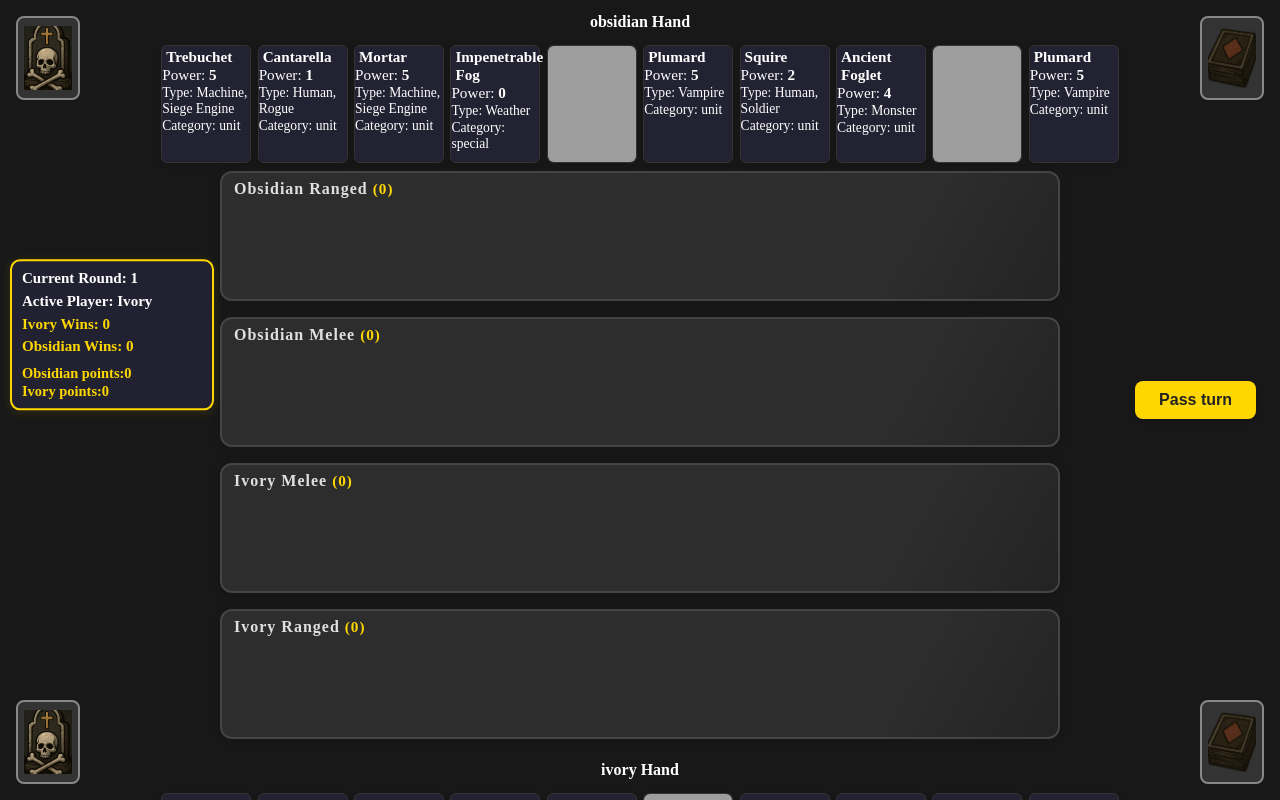
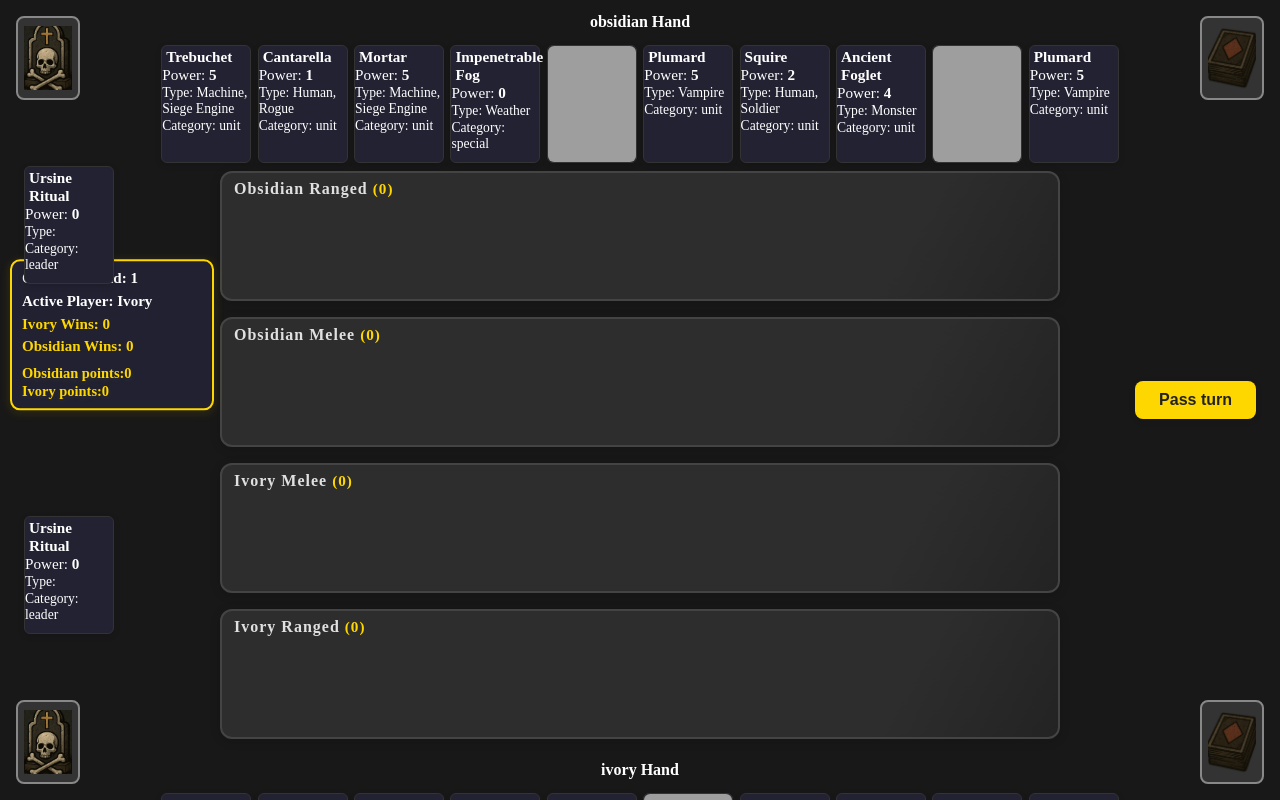
Before and after one commit to RizkyV/Gwent-like, a React app: page /Gwent-like/1 in a window 1280 px wide. Built offline with nearby package versions, Linux system fonts and the light colour scheme; grey boxes are pictures that could not be loaded.

Commit message:
introduce leader abilities

```diff
--- a/src/core/cards.ts
+++ b/src/core/cards.ts
@@ -17,6 +17,9 @@ declare global {
 
 export function getCardDefinition(id: string): CardDefinition | null {
   return cardDefinitions.find(card => card.id === id) || null;
+}
+export function getLeaderDefinition(id: string): CardDefinition | null {
+  return leaders.find(card => card.id === id) || null;
 }
 /**
  * Helpers
@@ -786,3 +789,35 @@ export const cardDefinitions: CardDefinition[] = [
     ]
   }
 ];
+
+export const leaders: CardDefinition[] = [
+{
+    id: 'leader_ursine_ritual',
+    name: 'Ursine Ritual',
+    category: CardCategory.Leader,
+    provisionCost: 11,
+    basePower: 0,
+    baseArmor: 0,
+    types: [],
+    rarity: CardRarity.Gold,
+    colors: [CardColor.Green],
+    description: 'Whenever an enemy unit dies, boost self by 1.',
+    isToken: true,
+    tags: [],
+    sets: ['Base'],
+    isValidRow: isFriendlyRow,
+    effects: [
+      {
+        hook: HookType.OnDeath,
+        effect: (context: EffectContext) => {
+          const self = getEffectSourceCard(context.self);
+          const source = getEffectSourceCard(context.source);
+          if (!self || !source) return;
+          if(getCardController(self) !== getCardController(source)) {
+            boostCard(self, 1, context.source);
+          }
+        }
+      }
+    ]
+  }
+];
--- a/src/core/state.ts
+++ b/src/core/state.ts
@@ -1,6 +1,6 @@
 import { flipCoin } from './helpers/utils.js';
 import { ALWAYS_IVORY_START_PLAYER, ALWAYS_OBSIDIAN_START_PLAYER, CARDS_DRAWN_ROUND_1, CARDS_DRAWN_ROUND_2, CARDS_DRAWN_ROUND_3 } from './constants.js';
-import { GameState, CardInstance, PlayerRole, EffectContext, GamePhase, Zone, HookType, GameConfig, CardDefinition, RowType, Row, CardCategory, PredicateType, StatusType, EffectSource, CardPosition, RowEffectType, RowEffect, HookedEffect } from './types.js';
+import { GameState, CardInstance, PlayerRole, EffectContext, GamePhase, Zone, HookType, GameConfig, CardDefinition, RowType, Row, CardCategory, PredicateType, StatusType, EffectSource, CardPosition, RowEffectType, RowEffect, HookedEffect, GameDeck } from './types.js';
 import { getOtherPlayer, getPlayerHandSize } from './helpers/player.js';
 import { buildDeck, createCardInstance } from './helpers/deck.js';
 import { getStatusEffect } from './helpers/status.js';
@@ -11,6 +11,7 @@ import { setCardPlayingState } from '../ui/ui-helpers.js';
 
 let gameState: GameState | null = null;
 let queue: QueueEffect[] = [];
+let currentTimeStamp = 0; //anything that needs a timestamp uses this and increments
 const listeners: Array<(state: GameState | null) => void> = [];
 
 export type QueueEffect = {
@@ -39,28 +40,30 @@ export function setGameState(newState: GameState) {
   listeners.forEach(listener => listener(gameState));
 }
 
-export function resetGameState(ivoryDeck: CardDefinition[], obsidianDeck: CardDefinition[], config: GameConfig) {
+export function resetGameState(ivoryDeck: GameDeck, obsidianDeck: GameDeck, config: GameConfig) {
   setGameState({
     players: {
       ivory: {
         hand: [],
-        deck: buildDeck(ivoryDeck, PlayerRole.Ivory),
+        deck: buildDeck(ivoryDeck.cards, PlayerRole.Ivory),
         graveyard: [],
         rows: [
           { type: RowType.Melee, cards: [], player: PlayerRole.Ivory },
           { type: RowType.Ranged, cards: [], player: PlayerRole.Ivory }
         ],
+        leader: createCardInstance(ivoryDeck.leader, PlayerRole.Ivory),
         passed: false,
         roundWins: 0
       },
       obsidian: {
         hand: [],
-        deck: buildDeck(obsidianDeck, PlayerRole.Obsidian),
+        deck: buildDeck(obsidianDeck.cards, PlayerRole.Obsidian),
         graveyard: [],
         rows: [
           { type: RowType.Melee, cards: [], player: PlayerRole.Obsidian },
           { type: RowType.Ranged, cards: [], player: PlayerRole.Obsidian }
         ],
+        leader: createCardInstance(obsidianDeck.leader, PlayerRole.Obsidian),
         passed: false,
         roundWins: 0
       }
@@ -117,6 +120,10 @@ export function checkState(): void {
     }
   }
   setGameState(newState);
+}
+
+export function getTimestamp(): number {
+  return currentTimeStamp++;
 }
 
 /*
@@ -362,7 +369,7 @@ export function activateAbility(card: CardInstance, target?: EffectSource): void
 
 export function activatedAbility(card: CardInstance, cooldown?: number): void {
   const newState = { ...gameState };
-  const _card = findCardOnBoardInState(newState, card.instanceId);
+  const _card = getCardPosition(card, newState)?.card;
   _card.abilityUsed = true;
   _card.abilityCounter += 1;
   _card.abilityCooldown = cooldown ?? 0;
@@ -387,8 +394,9 @@ export function canActivateAbility(card: CardInstance): boolean {
 //returns true if default behavior (predicate doesnt change anything)
 export function checkPredicate(card: CardInstance, predicateType: PredicateType, context?: EffectContext): boolean {
   //TODO: also check statuses like hook trigger
-  //TOOD: always return true if the card is locked.
+  //TODO: always return true if the card is locked.
   const predicate = card.baseCard?.predicates?.find(predicate => predicate.type === predicateType);
+  context = { ...context, self: { kind: "card", card } };
   if (predicate) {
     return predicate.check(context);
   }
@@ -397,7 +405,7 @@ export function checkPredicate(card: CardInstance, predicateType: PredicateType,
 
 export function decrementCooldown(card: CardInstance): void {
   const newState = { ...gameState };
-  const _card = findCardOnBoardInState(newState, card.instanceId);
+  const _card = getCardPosition(card, newState)?.card;
   if (_card.abilityCooldown !== undefined && _card.abilityCooldown > 0) {
     _card.abilityCooldown -= 1;
     setGameState(newState);
@@ -491,6 +499,7 @@ export function getCardPosition(card: CardInstance, state: GameState = gameState
   let foundCardIndex = -1;
 
   // Find the card in rows, hand, or deck
+  //TODO: FIND IN LEADER
   for (const role of ['ivory', 'obsidian'] as PlayerRole[]) {
     //Row
     for (let r = 0; r < state.players[role].rows.length; r++) {
@@ -539,6 +548,13 @@ export function getCardPosition(card: CardInstance, state: GameState = gameState
         foundCardIndex = c;
         break;
       }
+    }
+    //Leader
+    const leader = state.players[role].leader;
+    if(leader.instanceId === card.instanceId) {
+      foundCard = leader;
+      owner = role;
+      zone = Zone.Leader;
     }
   }
   //Not found
@@ -598,7 +614,7 @@ export function triggerHook(
         ...context,
         self: { kind: 'card', card },
       };
-      queue.push({effect, context: scopedContext} as QueueEffect);
+      queue.push({ effect, context: scopedContext } as QueueEffect);
       //effect.effect(scopedContext);
     }
     //Trigger hooks of statuses
@@ -616,7 +632,7 @@ export function triggerHook(
         ...context,
         self: { kind: 'card', card },
       };
-      queue.push({effect, context: scopedContext} as QueueEffect);
+      queue.push({ effect, context: scopedContext } as QueueEffect);
       //effect.effect(scopedContext);
     }
   }
@@ -625,18 +641,31 @@ export function triggerHook(
     const rows = gameState.players[role].rows;
     for (const row of rows) {
       if (row && row.effects) {
-        if(row.effects.length === 0) continue;
+        if (row.effects.length === 0) continue;
         const activeRowEffect = row.effects[0];
         for (const rowEffectsEffect of activeRowEffect.effects) {
-            if( rowEffectsEffect.hook !== hook) continue;
+          if (rowEffectsEffect.hook !== hook) continue;
           const scopedContext: EffectContext = {
             ...context,
             self: { kind: 'rowEffect', type: activeRowEffect.type, row },
           };
-            queue.push({effect: rowEffectsEffect, context: scopedContext} as QueueEffect);
+          queue.push({ effect: rowEffectsEffect, context: scopedContext } as QueueEffect);
           //rowEffectsEffect.effect(scopedContext);
         }
       }
+    }
+  }
+
+  //Trigger hooks of leaders
+  for (const role of ['ivory', 'obsidian'] as PlayerRole[]) {
+    const leader = gameState.players[role].leader;
+    const leaderEffects = leader.baseCard.effects?.filter(e => e.hook === hook) || [];
+    for (const effect of leaderEffects) {
+      const scopedContext: EffectContext = {
+        ...context,
+        self: { kind: 'card', card: leader },
+      };
+      queue.push({ effect, context: scopedContext } as QueueEffect);
     }
   }
 
@@ -651,7 +680,7 @@ export function triggerHook(
 
 export function addStatus(card: CardInstance, status: StatusType, duration?: number): void {
   const newState = { ...gameState }
-  const targetCard = findCardOnBoardInState(newState, card.instanceId);
+  const targetCard = getCardPosition(card, newState)?.card;
   const newStatuses = new Map(targetCard.statuses);
 
   //Decay/Vitality interaction
@@ -692,7 +721,7 @@ export function addStatus(card: CardInstance, status: StatusType, duration?: num
 
 export function removeStatus(card: CardInstance, status: StatusType): void {
   const newState = { ...gameState }
-  const targetCard = findCardOnBoardInState(newState, card.instanceId);
+  const targetCard = getCardPosition(card, newState)?.card;
   const newStatuses = new Map(targetCard.statuses);
   newStatuses.delete(status);
   targetCard.statuses = newStatuses;
@@ -787,7 +816,7 @@ export function getRow(player: PlayerRole, type: RowType): Row | null {
 
 export function tickStatusDurations(card: CardInstance): void {
   const newState = { ...gameState };
-  card = findCardOnBoardInState(newState, card.instanceId);
+  card = getCardPosition(card, newState)?.card;
   if (!card) {
     console.warn(`Card with instanceId ${card.instanceId} not found in game state.`);
     return;
@@ -832,7 +861,7 @@ export function tickRowEffectDuration(row: Row): void {
 export function dealDamage(target: CardInstance, amount: number, source: EffectSource): void {
   const newState = { ...gameState };
   //Find the target card in the game state
-  const targetCard = findCardOnBoardInState(newState, target.instanceId);
+  const targetCard = getCardPosition(target, newState)?.card;
 
   //1 - Check for innate card effects
   //2 - Check for statuses
@@ -853,7 +882,7 @@ export function dealDamage(target: CardInstance, amount: number, source: EffectS
 export function boostCard(target: CardInstance, amount: number, source: EffectSource): void {
   const newState = { ...gameState };
   //Find the target card in the game state
-  const targetCard = findCardOnBoardInState(newState, target.instanceId);
+  const targetCard = getCardPosition(target, newState)?.card;
 
   //TODO: check for all sort of stuff
 
@@ -903,23 +932,6 @@ export function drawCard(player: PlayerRole, source?: EffectSource) {
 }
 
 /**
- * State builder helpers
- */
-export function findCardOnBoardInState(state: GameState, targetId: string): CardInstance | null {
-  for (const role of ['ivory', 'obsidian'] as PlayerRole[]) {
-    for (let r = 0; r < state.players[role].rows.length; r++) {
-      const row = state.players[role].rows[r];
-      for (let c = 0; c < row.cards.length; c++) {
-        if (row.cards[c].instanceId === targetId) {
-          return row.cards[c];
-        }
-      }
-    }
-  }
-  return null; // Card not found
-}
-
-/**
  * Console Commands
  */
 export function addCardToPlayerHand(cardId: string): CardInstance | null {
--- a/src/core/types.ts
+++ b/src/core/types.ts
@@ -1,9 +1,9 @@
 // === ENUMS & BASIC TYPES ===
 export enum PlayerRole { Ivory = 'ivory', Obsidian = 'obsidian' }
 export enum GamePhase { Draw = 'draw', Mulligan = 'mulligan', Play = 'play', RoundEnd = 'roundEnd', GameOver = 'gameOver' }
-export enum Zone { Deck = 'deck', Hand = 'hand', Graveyard = 'graveyard', RowMelee = 'melee', RowRanged = 'ranged', Exile = 'exile' }
+export enum Zone { Deck = 'deck', Hand = 'hand', Graveyard = 'graveyard', RowMelee = 'melee', RowRanged = 'ranged', Leader = 'leader', Exile = 'exile' }
 export enum RowType { Melee = 'melee', Ranged = 'ranged' }
-export enum CardCategory { Unit = 'unit', Special = 'special', Resource = 'resource' }
+export enum CardCategory { Unit = 'unit', Special = 'special', Resource = 'resource', Leader = 'leader' }
 export enum CardRarity { Bronze = 'bronze', Gold = 'gold' }
 export enum CardColor { White = 'W', Blue = 'U', Black = 'B', Red = 'R', Green = 'G' }
 export enum CardTypeCategory { Race = 'race', Class = 'class', Faction = 'faction' }
@@ -85,6 +85,7 @@ export type PlayerState = {
   hand: CardInstance[];
   deck: CardInstance[];
   graveyard: CardInstance[];
+  leader: CardInstance | null;
   passed: boolean;
   roundWins: number;
 };
@@ -100,6 +101,12 @@ export type GameState = {
   currentTurn: number;
   GameConfig: GameConfig;
 };
+
+export type GameDeck = {
+  name: string;
+  cards: CardDefinition[];
+  leader: CardDefinition | null;
+}
 
 // === ROWS ===
 export type RowEffect = {
--- a/src/ui/game-board.tsx
+++ b/src/ui/game-board.tsx
@@ -4,6 +4,8 @@ import Hand from "./hand";
 import Row from "./row";
 import { ZonePreview } from "./zone-preview";
 import { getOtherPlayer } from "../core/helpers/player";
+import HandCard from "./hand-card";
+import GameInfo from "./game-info";
 
 export type BoardProps = {
     gameState: GameState;
@@ -11,6 +13,9 @@ export type BoardProps = {
 };
 
 const GameBoard: React.FC<BoardProps> = ({ gameState, localPlayer }) => {
+    const ivoryLeader = gameState.players.ivory.leader;
+    const obsidianLeader = gameState.players.obsidian.leader;
+
     return (
         <>
             {/* opponent zones */}
@@ -27,15 +32,33 @@ const GameBoard: React.FC<BoardProps> = ({ gameState, localPlayer }) => {
                 position={{ top: 16, left: 16 }}
             />
 
-            {/* opponent hand and rows */}
+            {/* opponent hand, leader and rows */}
             <Hand
                 cards={gameState.players[getOtherPlayer(localPlayer)].hand}
                 title={`${getOtherPlayer(localPlayer)} Hand`}
             />
+            <div
+                className={`leader-card leader-card--opponent`}
+            >
+                <HandCard
+                    card={gameState.players[getOtherPlayer(localPlayer)].leader}
+                    highlight={false}
+                    allowDragging={false}
+                />
+            </div>
             <Row row={gameState.players[getOtherPlayer(localPlayer)].rows.find(r => r.type === RowType.Ranged)} />
             <Row row={gameState.players[getOtherPlayer(localPlayer)].rows.find(r => r.type === RowType.Melee)} />
 
-            {/* local rows and hand */}
+            {/* local hand, leader and rows */}
+            <div
+                className={`leader-card leader-card--local`}
+            >
+                <HandCard
+                    card={gameState.players[localPlayer].leader}
+                    highlight={false}
+                    allowDragging={false}
+                />
+            </div>
             <Row row={gameState.players[localPlayer].rows.find(r => r.type === RowType.Melee)} />
             <Row row={gameState.players[localPlayer].rows.find(r => r.type === RowType.Ranged)} />
             <Hand
--- a/src/ui/hand-card.tsx
+++ b/src/ui/hand-card.tsx
@@ -41,7 +41,6 @@ export const HandCard: React.FC<CardProps> = ({
   const [{ isDragging }, drag, preview] = useDrag(() => ({
     type: 'CARD',
     canDrag: () => {
-      console.log(isUiActive, allowDragging, canPlayCard());
       return allowDragging && canPlayCard() && isUiActive;
     },
     item: () => {
--- a/src/ui/style.scss
+++ b/src/ui/style.scss
@@ -88,6 +88,24 @@ body {
   padding: 0;
   overflow: hidden;
   position: relative;
+}
+
+.leader-card {
+  position: absolute;
+  left: 24px;
+  z-index: 201;
+  width: $card-width;
+  height: $card-total-height;
+  display: flex;
+  align-items: center;
+  justify-content: center;
+
+  &--opponent {
+    top: 20%;
+  }
+  &--local {
+    bottom: 20%;
+  }
 }
 
 // === HAND ===
```
Also changed, not shown: src/cli/main.ts (+17 -4 lines). Lines whose indentation alone changed are shown as unchanged.
